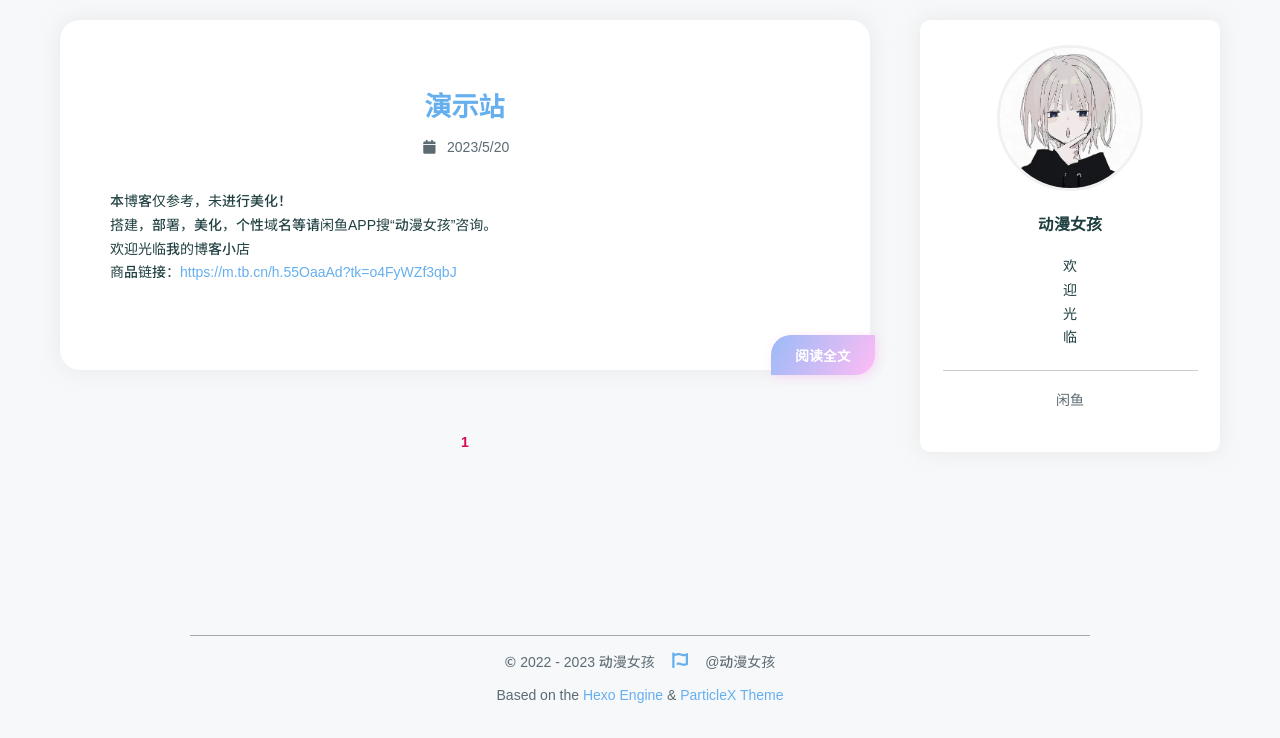
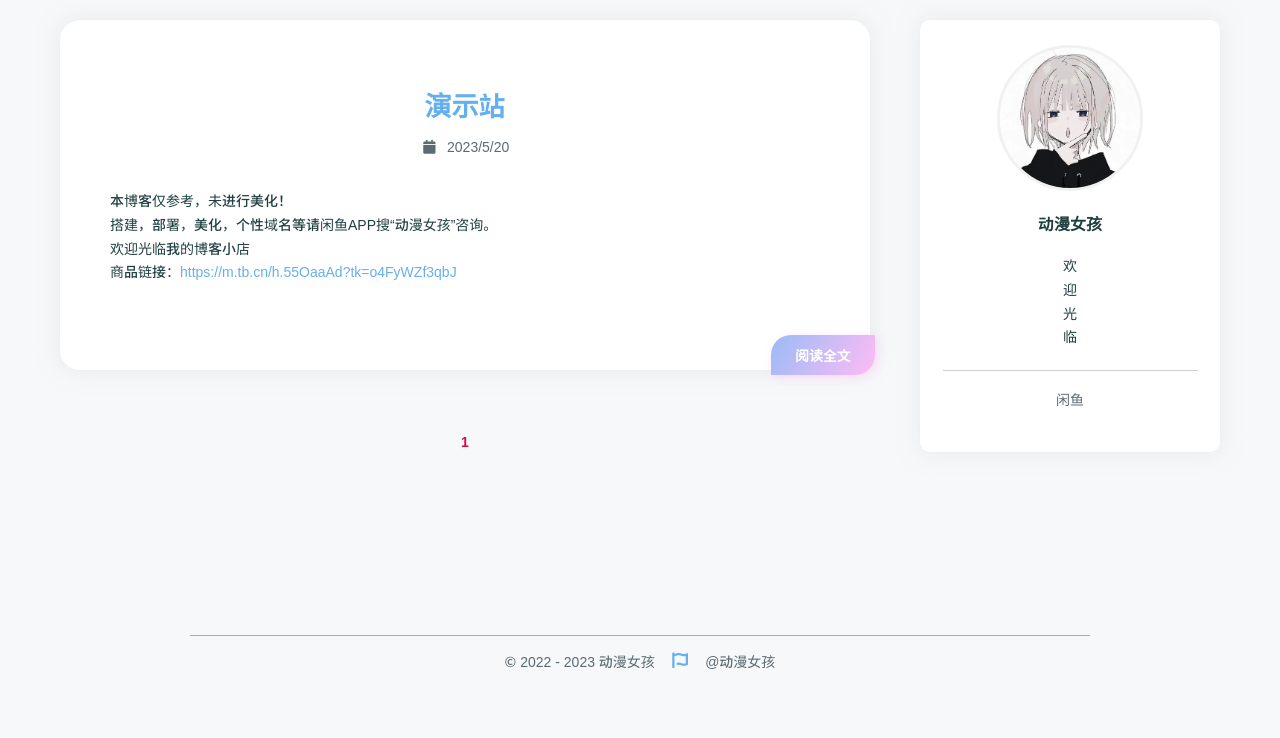
Before and after one commit to Girl520/Girl520.github.io, a plain HTML site: page index.html in a window 1280 px wide. Shown: the part 800-1538 px from the top of the page. After the commit the page ends 1507 px from the top, so only its background shows below. Drawn offline with nearby package versions, Linux system fonts and the light colour scheme; a script that the page names is missing; a web font is replaced by a local one.

Commit message:
Site updated: 2023-09-29 19:11:44

```diff
--- a/index.html
+++ b/index.html
@@ -202,10 +202,10 @@
             </span>
             &commat;动漫女孩
         </div>
-        <div>
+        <!--<div>
             Based on the <a target="_blank" rel="noopener" href="https://hexo.io">Hexo Engine</a> &amp;
             <a target="_blank" rel="noopener" href="https://github.com/theme-particlex/hexo-theme-particlex">ParticleX Theme</a>
-        </div>
+        </div>-->
 
     </div>
 </footer>
```
Also changed, not shown: archives/2023/05/index.html (+2 -2 lines), archives/2023/index.html (+2 -2 lines), archives/index.html (+2 -2 lines), index/index.html (+2 -2 lines).
